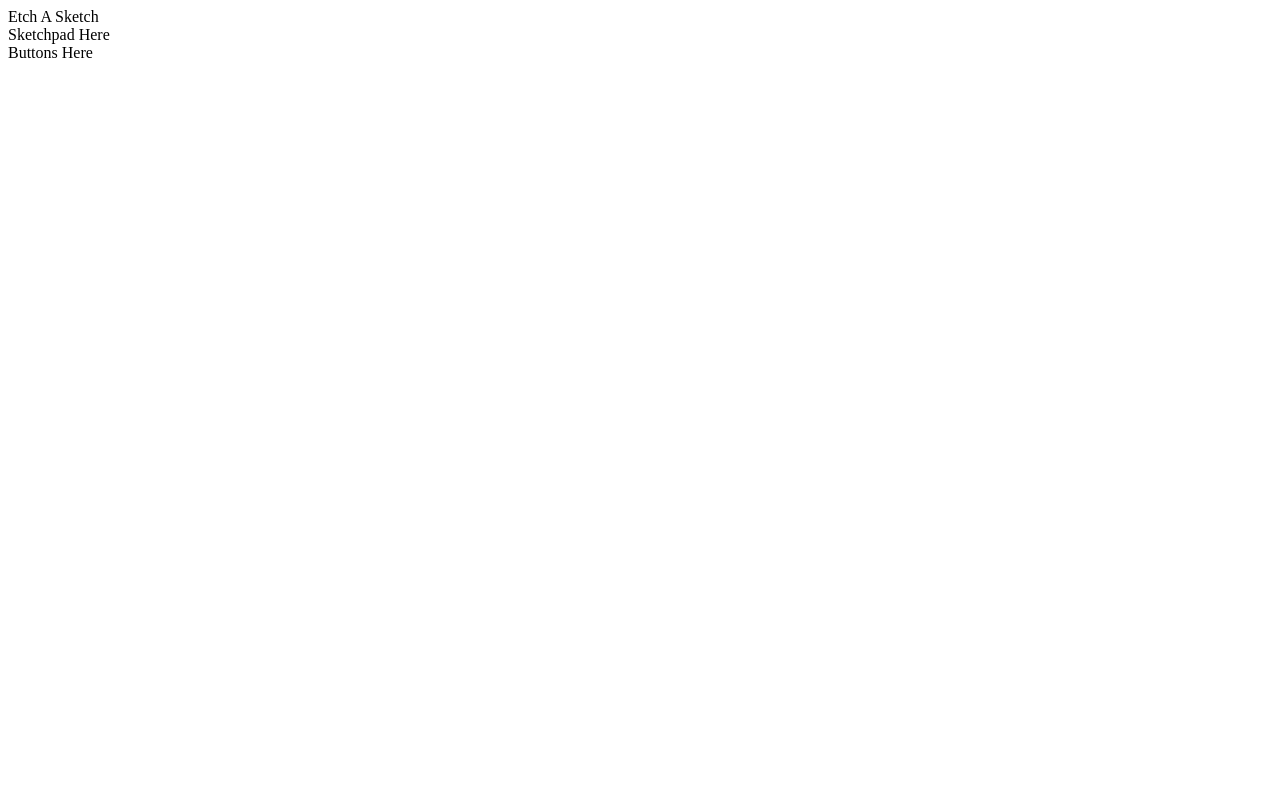
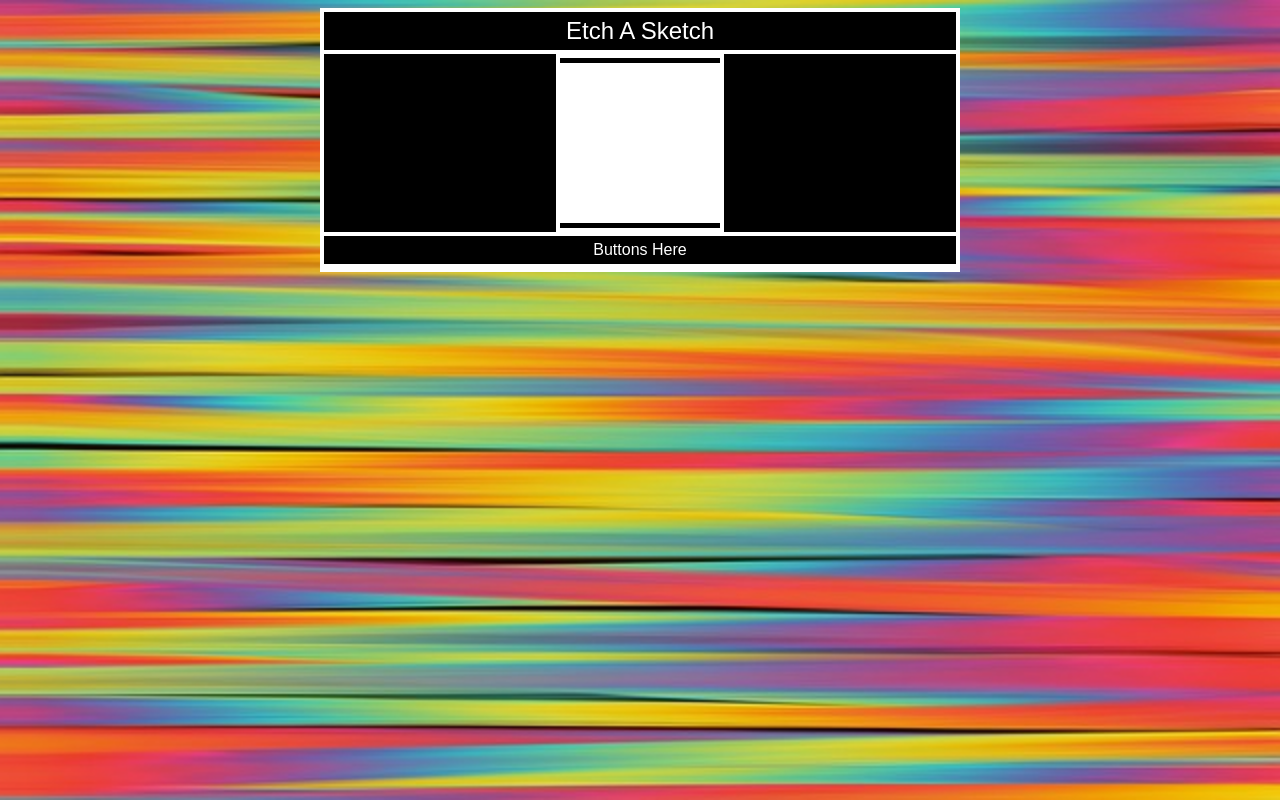
Before and after one commit to shivamsaigupta/etch-a-sketch-project, a plain HTML site: page index.html in a window 1280 px wide. Drawn offline with Linux system fonts and the light colour scheme.

Commit message:
Basic sketch functionality added

```diff
--- a/index.html
+++ b/index.html
@@ -8,8 +8,7 @@
   <body>
     <div id="container">
       <header id="header">Etch A Sketch</header>
-      <div class="sketchpad">
-        Sketchpad Here
+      <div id="sketchpad">
       </div>
       <div id="buttons">Buttons Here
       </div>
--- a/main.js
+++ b/main.js
@@ -0,0 +1,23 @@
+sketchpad = document.querySelector('#sketchpad');
+
+const NUM_PIXELS = 32;
+
+for(let i=0; i<NUM_PIXELS; i++){
+  //Create pixel row
+  pixelRow = document.createElement('div');
+  pixelRow.classList.add('pixelRow');
+  sketchpad.appendChild(pixelRow);
+
+  for(let j=0; j<NUM_PIXELS; j++){
+    pixel = document.createElement('div');
+    pixel.classList.add('pixel');
+    pixelRow.appendChild(pixel);
+  }
+}
+
+pixels = document.querySelectorAll('.pixel');
+pixels.forEach(myPixel => {
+  myPixel.addEventListener('mouseenter', ()=> {
+    myPixel.style.cssText = "background-color: black;";
+  })
+})
--- a/style.css
+++ b/style.css
@@ -0,0 +1,61 @@
+body{
+  background-image: url('./images/bg.jpg');
+  background-size: 100%;
+  display: flex;
+  flex-direction: column;
+}
+
+#container{
+  display: flex;
+  background-color: black;
+  flex: 3;
+  flex-direction: column;
+  align-self: center;
+  align-items: center;
+  color: white;
+  border: 4px solid white;
+  font-family: Arial, Helvetica, sans-serif;
+  width: 50%;
+  height: 50%;
+}
+
+#header{
+  flex:1;
+  border-bottom: 4px solid white;
+  width: 100%;
+  text-align: center;
+  font-size: 24px;
+  padding: 5px 0;
+}
+
+#sketchpad{
+  display: flex;
+  flex-direction: column;
+  flex-wrap: wrap;
+  flex: 16;
+  border: 4px solid white;
+  padding: 5px 0;
+}
+
+.pixelRow{
+  display: flex;
+  flex-direction: row;
+  flex-wrap: wrap;
+  flex: 16;
+}
+
+#buttons{
+  flex: 1;
+  border: 4px solid white;
+  width: 100%;
+  padding: 5px 0;
+  text-align: center;
+
+}
+
+.pixel{
+  flex: 1;
+  width: 5px;
+  height: 5px;
+  background-color: white;
+}
```
Also changed, not shown: images/bg.jpg (added).
